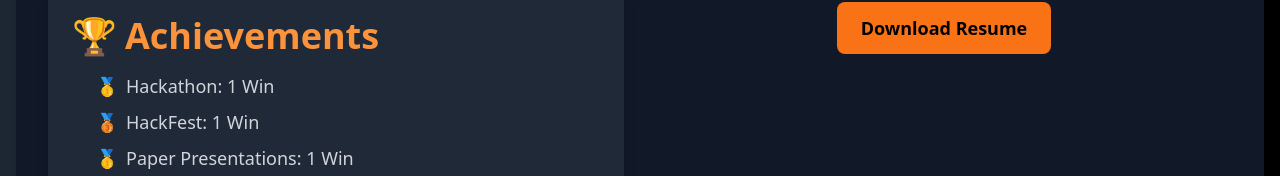
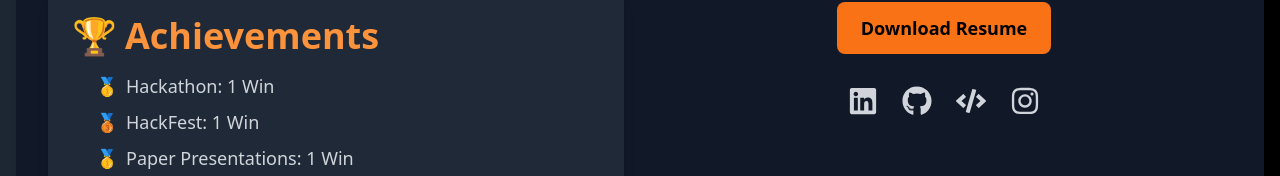
Before and after one commit to VIBUDESH07/My-Portfolio, a React (Create React App) app: page / in a window 1280 px wide. Shown: the part 515-691 px from the top of the page. Built offline with nearby package versions, Linux system fonts and the light colour scheme; the HTML template or start-up script is replaced by a standard one.

Commit message:
Update About.jsx

```diff
--- a/src/components/About.jsx
+++ b/src/components/About.jsx
@@ -1,5 +1,5 @@
 import React from 'react';
-
+import { FaLinkedin, FaGithub, FaInstagram, FaCode } from 'react-icons/fa'; // Importing icons
 
 const About = () => {
   return (
@@ -18,8 +18,7 @@ const About = () => {
           <div className="bg-gray-800 p-6 rounded-lg shadow-lg">
             <h3 className="text-4xl font-bold text-orange-400 mb-4 flex items-center">
               <span className="mr-2">🏆</span> Achievements
-            </h3>
-            <ul className="list-decimal pl-6 text-lg text-gray-300 space-y-2">
+            </h3>  <ul className="list-decimal pl-6 text-lg text-gray-300 space-y-2">
               <li className="relative group flex items-center">
                 <span className="mr-2">🥇</span> Hackathon: 1 Win
                 <span className="absolute left-full top-1/2 transform -translate-x-2 -translate-y-1/2 w-64 p-4 bg-gray-700 text-white text-sm rounded-lg opacity-0 group-hover:opacity-100 transition-opacity duration-300">
@@ -90,6 +89,20 @@ const About = () => {
             Download Resume
           </a>
 
+          <div className="mt-8 flex justify-center space-x-6">
+            <a href="https://www.linkedin.com/in/vibudesh-r-b-906868256/" target="_blank" rel="noopener noreferrer" className="text-gray-300 text-3xl hover:text-blue-500">
+              <FaLinkedin />
+            </a>
+            <a href="https://github.com/VIBUDESH07" target="_blank" rel="noopener noreferrer" className="text-gray-300 text-3xl hover:text-gray-400">
+              <FaGithub />
+            </a>
+            <a href="https://leetcode.com/your-profile" target="_blank" rel="noopener noreferrer" className="text-gray-300 text-3xl hover:text-yellow-400">
+              <FaCode />
+            </a>
+            <a href="https://www.instagram.com/your-profile" target="_blank" rel="noopener noreferrer" className="text-gray-300 text-3xl hover:text-pink-500">
+              <FaInstagram />
+            </a>
+          </div>
         </div>
       </div>
     </div>
```
Lines whose indentation alone changed are shown as unchanged.
